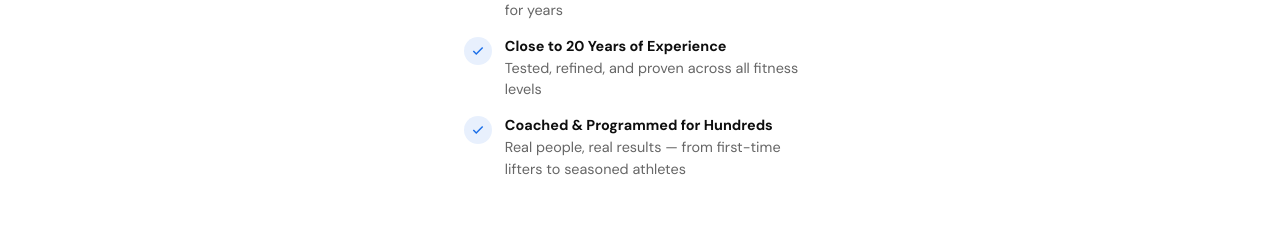
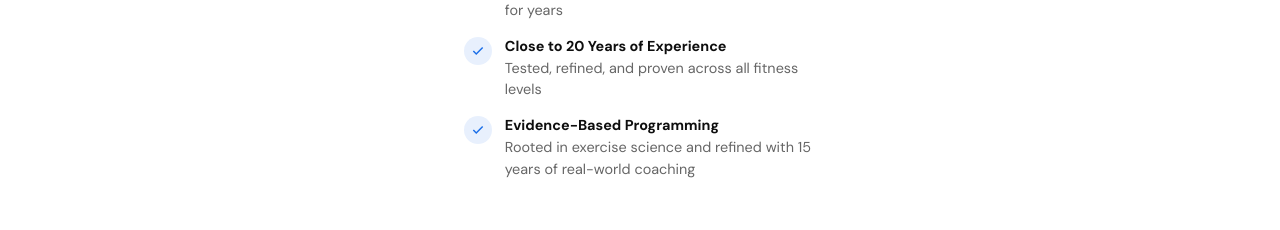
Before and after one commit to AmyWitt/amy-witt-coaching, a React (Vite) app: page / in a window 1280 px wide. Shown: the part 3572-3802 px from the top of the page. Built offline with nearby package versions, Linux system fonts and the light colour scheme.

Commit message:
Update App.jsx

```diff
--- a/src/App.jsx
+++ b/src/App.jsx
@@ -162,7 +162,7 @@ function About() {
             </div>
             <div className="credential">
               <div className="cred-icon"><svg viewBox="0 0 24 24" stroke="#1A6EE8" fill="none" strokeWidth="2.5"><polyline points="20 6 9 17 4 12"/></svg></div>
-              <div className="cred-text"><strong>Coached &amp; Programmed for Hundreds</strong>Real people, real results — from first-time lifters to seasoned athletes</div>
+              <div className="cred-text"><strong>Evidence-Based Programming</strong>Rooted in exercise science and refined with 15 years of real-world coaching</div>
             </div>
           </div>
         </div>
```
